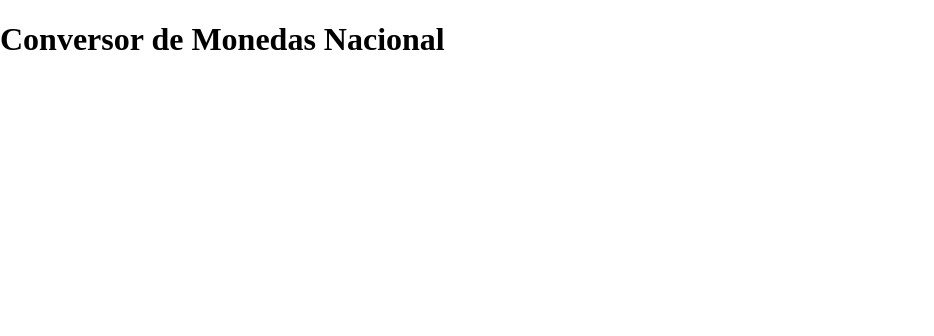
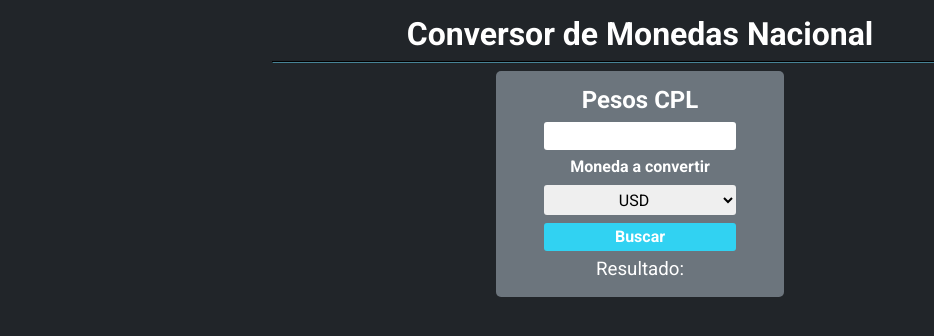
Before and after one commit to WalterVicencio/desafio_apis, a plain HTML site: page index.html in a window 1280 px wide. Shown: the whole page, without its empty margins (0-934 px from the left). Drawn offline with Linux system fonts and the light colour scheme.

Commit message:
estilo_ok

```diff
--- a/assets/css/style.css
+++ b/assets/css/style.css
@@ -5,3 +5,80 @@
   font-style: normal;
 }
 */
+
+body{
+    background-color: rgba(33,37,41,255);
+}
+
+body,h1,h2,h3,h4,h5,hr{
+    margin: 0px;
+    color: white;
+    font-family: "Roboto", sans-serif;
+}
+
+h3{
+    font-weight: 400;
+}
+
+button{
+    display: block;
+}
+
+main{
+    margin: 1rem 20%;
+    text-align: center;
+}
+
+hr{
+    border-color: rgba(31,57,65,255);
+    margin: 0.5rem 1rem;
+
+}
+
+section{
+
+}
+
+
+.panel{
+    display: flex;
+    flex-direction: column;
+    background-color: rgba(108,117,125,255);
+    gap: 0.5rem;
+    width: max-content;
+    border-radius: 5px;
+    padding: 1rem 3rem;
+    margin: 0 auto;
+}
+
+input{
+    padding: 0.3rem;
+    border-radius: 3px;
+    border: none;
+    text-align: center;
+}
+select{
+    padding: 0.3rem;
+    border-radius: 3px;
+    border: none;
+    text-align: center;
+}
+
+button{
+    padding: 0.3rem;
+    border-radius: 3px;
+    border: none;
+    text-align: center;
+    background-color: rgba(49,210,242,255);
+    color: white;
+    cursor: pointer;
+    font-weight: 700;
+}
+
+button:hover{
+    background-color: rgba(49,210,242,0.3);
+}
+
+button:active{
+    border: 1px red solid;
+}
--- a/index.html
+++ b/index.html
@@ -13,6 +13,18 @@
 <body>
     <main>
         <h1>Conversor de Monedas Nacional</h1>
+        <hr>
+        <div class="panel">
+                <h2>Pesos CPL</h2>
+                <input type="text">
+                <h4>Moneda a convertir</h4>
+                <select name="" id="">
+                    <option value="">USD</option>
+                    <option value="">USD2</option>
+                </select>
+                <button>Buscar</button>
+                <h3>Resultado:</h3>
+        </div>
     </main>
 </body>
 </html>
```
